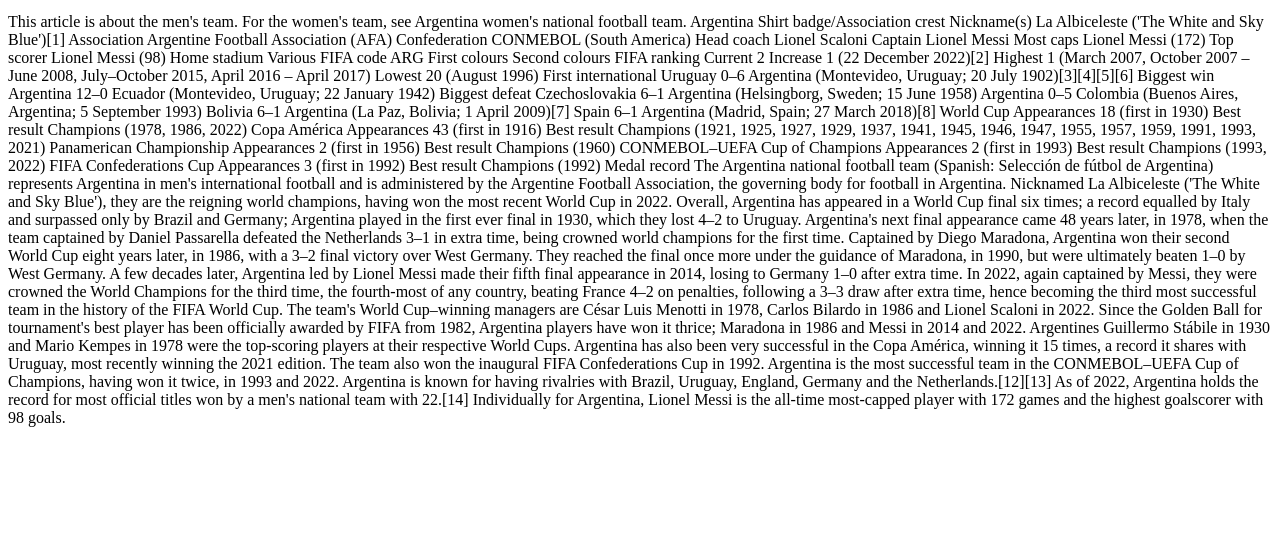
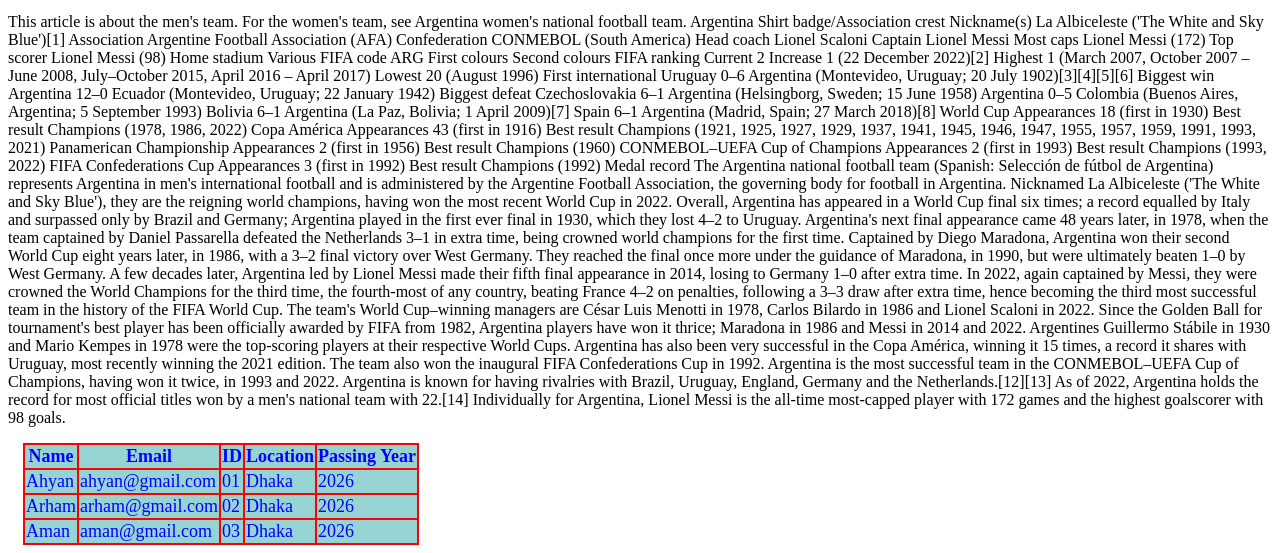
Before and after one commit to saifdesh/my-firstt-repo, a plain HTML site: page index.html in a window 1280 px wide. Shown: the part 600-1153 px from the top of the page. Before the commit the page ends 1043 px from the top, so only its background shows below. Drawn offline with Linux system fonts and the light colour scheme.

Commit message:
adding table

```diff
--- a/index.html
+++ b/index.html
@@ -114,6 +114,38 @@
         team with 22.[14] Individually for Argentina, Lionel Messi is the all-time most-capped player with 172 games and
         the highest goalscorer with 98 goals.</p>
 
+    <table>
+        <tr>
+            <th>Name</th>
+            <th>Email
+            <th>ID</th>
+            <th>Location</th>
+            <th>Passing Year</th>
+
+        </tr>
+        <tr>
+            <td>Ahyan</td>
+            <td>ahyan@gmail.com</td>
+            <td>01</td>
+            <td>Dhaka</td>
+            <td>2026</td>
+        </tr>
+        <tr>
+            <td>Arham</td>
+            <td>arham@gmail.com</td>
+            <td>02</td>
+            <td>Dhaka</td>
+            <td>2026</td>
+        </tr>
+        <tr>
+            <td>Aman</td>
+            <td>aman@gmail.com</td>
+            <td>03</td>
+            <td>Dhaka</td>
+            <td>2026</td>
+        </tr>
+    </table>
+
 </body>
 
 </html>
--- a/style.css
+++ b/style.css
@@ -15,3 +15,19 @@ h1 {
     margin: 10px;
     /* border: 2px solid; */
 }
+
+table,
+th,
+td {
+    border: 2px solid rgb(246, 4, 4);
+    border-collapse: collapse;
+    font-size: large;
+    color: blue;
+    align-items: center;
+    margin-left: 15px;
+}
+
+td,
+th {
+    background-color: #96d4d4;
+}
```
